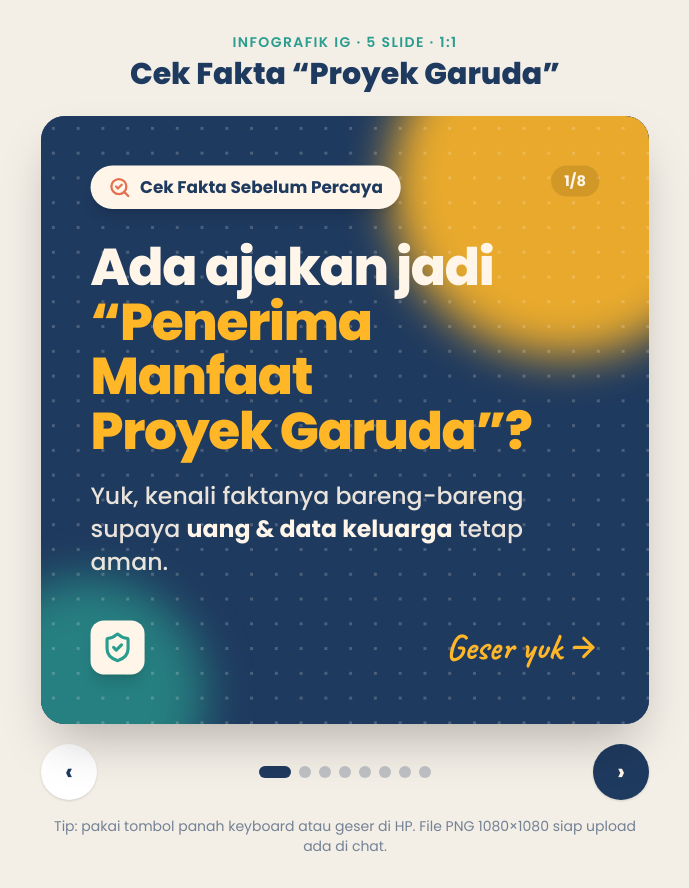
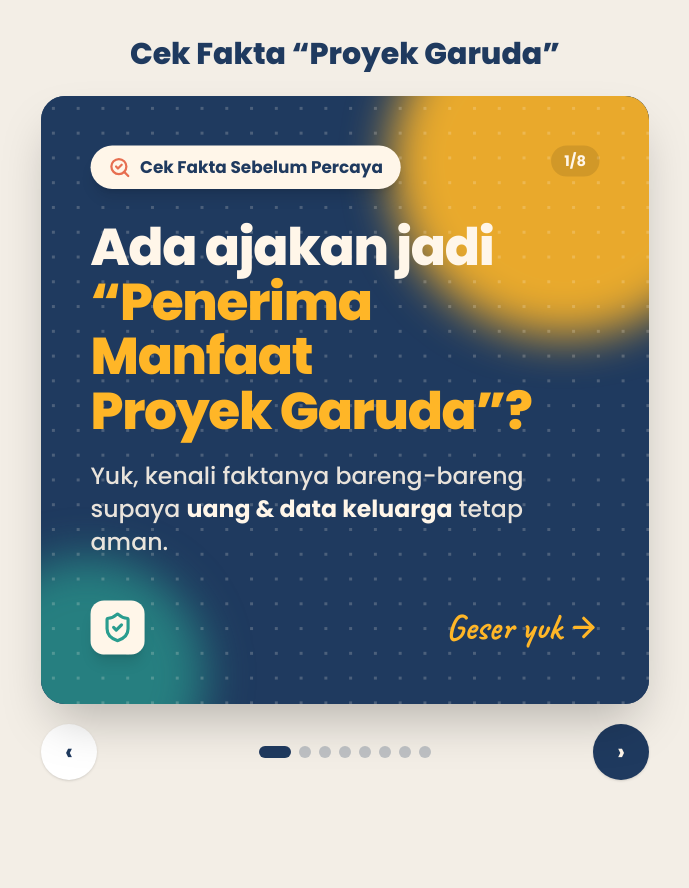
Before and after one commit to adityajanata/cek-fakta1, a plain HTML site: page index.html in a window 1280 px wide. Shown: the whole page, without its empty margins (295-984 px from the left). After the commit the page ends 812 px from the top, so only its background shows below. Drawn offline with nearby package versions, Linux system fonts and the light colour scheme.

Commit message:
Add files via upload
update

```diff
--- a/index.html
+++ b/index.html
@@ -55,7 +55,7 @@
 <body class="min-h-screen bg-[#F3EEE6] font-sans text-navy">
   <main class="max-w-[640px] mx-auto px-4 py-8">
     <header class="text-center mb-6">
-      <p class="text-sm font-semibold uppercase tracking-widest text-teal">Infografik IG · 5 slide · 1:1</p>
+      <!-- <p class="text-sm font-semibold uppercase tracking-widest text-teal">Infografik IG · 5 slide · 1:1</p> -->
       <h1 class="text-2xl sm:text-3xl font-extrabold mt-1">Cek Fakta “Proyek Garuda”</h1>
     </header>
 
@@ -679,7 +679,7 @@
       <div id="dots" class="flex gap-2"></div>
       <button id="next" class="nav-btn w-14 h-14 rounded-full bg-navy text-cream shadow text-2xl font-bold hover:scale-105 transition" aria-label="Berikutnya">›</button>
     </div>
-    <p class="text-center text-sm text-navy/60 mt-4">Tip: pakai tombol panah keyboard atau geser di HP. File PNG 1080×1080 siap upload ada di chat.</p>
+    <!-- <p class="text-center text-sm text-navy/60 mt-4">Tip: pakai tombol panah keyboard atau geser di HP. File PNG 1080×1080 siap upload ada di chat.</p> -->
   </main>
 
   <script>
```
